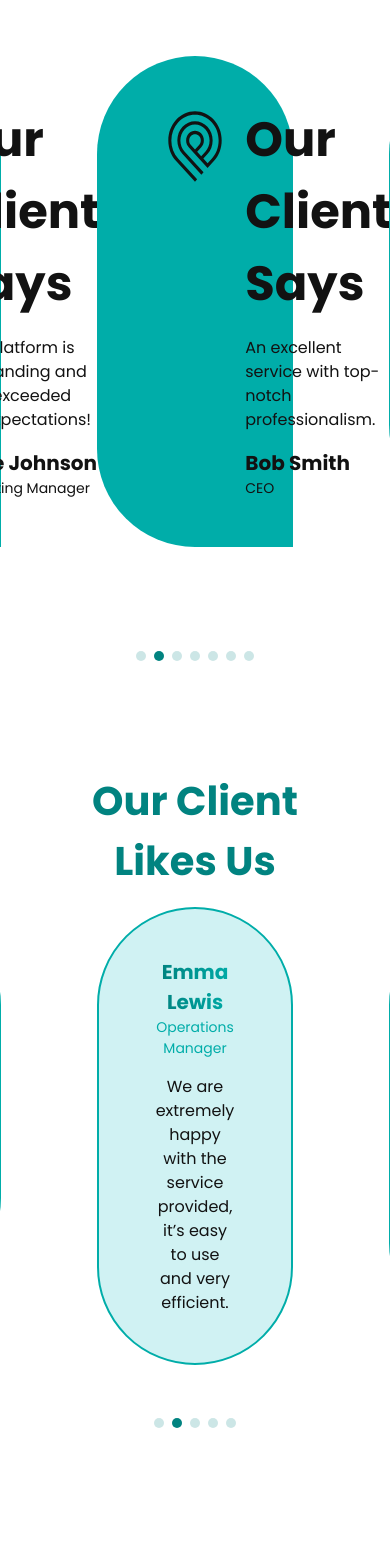
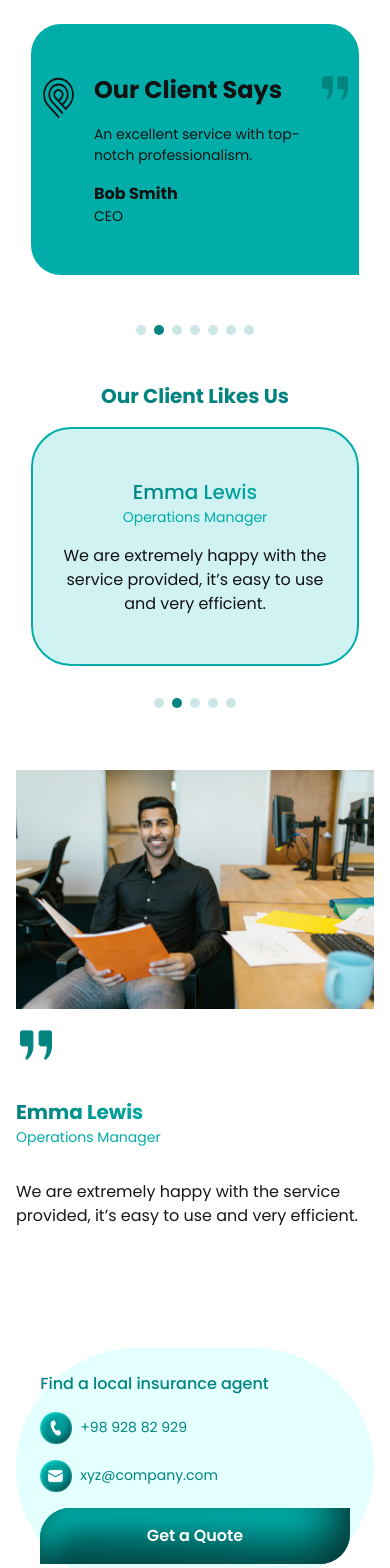
Before and after one commit to Prepco-creator/PREPCO, a Next.js app: page /testimonials in a window 390 px wide. Shown: the part 180-1748 px from the top of the page. Built offline with nearby package versions, Linux system fonts and the light colour scheme.

Commit message:
Testimonials Page is completed

```diff
--- a/src/components/comman/CTA.tsx
+++ b/src/components/comman/CTA.tsx
@@ -10,18 +10,18 @@ const CTA: React.FC<CTAProps> = ({ className }) => {
 
 
     return (
-        <section className={`p-6 shadow-multi-layer flex items-center justify-center gap-12 rounded-full ${className}`}>
-            <h1 className='flex-[3] text-custom-24 font-medium text-primary'>Find a local insurance agent</h1>
-            <div className='flex flex-row gap-2 items-center'>
-                <Image width={48} height={48} src={images.pngs.phoneIcon} alt="" />
-                <p className='text-primary text-custom-20'>+98 928 82 929</p>
+        <section className={`p-6 shadow-multi-layer flex flex-col lg:flex-row items-start lg:items-center justify-center gap-4 lg:gap-12 rounded-full ${className}`}>
+            <h1 className='flex-[3] text-custom-16 lg:text-custom-24 font-medium text-primary'>Find a local insurance agent</h1>
+            <div className='flex flex-row gap-2 items-center text-custom-14'>
+                <Image width={48} height={48} className='w-[32px] h-[32px] lg:w-[48px] lg:h-[48px]' src={images.pngs.phoneIcon} alt="" />
+                <p className='text-primary text-custom-14 lg:text-custom-20'>+98 928 82 929</p>
             </div>
             <div className='flex flex-row gap-2 items-center'>
-                <Image width={48} height={48} src={images.pngs.mailIcon} alt="" />
-                <p className='text-primary text-custom-20'>xyz@company.com</p>
+                <Image width={48} height={48} className='w-[32px] h-[32px] lg:w-[48px] lg:h-[48px]' src={images.pngs.mailIcon} alt="" />
+                <p className='text-primary text-custom-14 lg:text-custom-20'>xyz@company.com</p>
             </div>
             <button
-                className="flex-[2] px-1 text-custom-20 py-4 bg-custom-gradient shadow-double-inset text-white font-semibold custom-border-radius"
+                className="flex-[2] w-full px-1 text-custom-16-bold lg:text-custom-20 py-4 bg-custom-gradient shadow-double-inset text-white font-semibold custom-border-radius"
             >
                 Get a Quote
             </button>
--- a/src/components/testimonials/SwiperComponent1.tsx
+++ b/src/components/testimonials/SwiperComponent1.tsx
@@ -14,9 +14,9 @@ import './testimonials.css'
 
 const SwiperComponent1: React.FC<SwiperComponent1Props> = ({ testimonials }) => {
     return (
-        <section className='p-16'>
+        <section className='px-4 py-8 lg:p-16'>
             <Swiper
-                modules={[Pagination, Navigation,Autoplay]}
+                modules={[Pagination, Navigation, Autoplay]}
                 pagination={{
                     clickable: true,
                 }}
@@ -33,19 +33,19 @@ const SwiperComponent1: React.FC<SwiperComponent1Props> = ({ testimonials }) =>
                 {testimonials.map((testimonial: Testimonial, index: number) => (
                     <SwiperSlide key={index}>
                         <div
-                            style={{ borderRadius: '100px 100px 0px 100px' }}
-                            className="bg-primary1 text-primaryDark w-3/4 flex flex-row gap-4 items-start px-16 py-12 mx-auto"
+
+                            className="bg-primary1 text-primaryDark w-11/12 rounded-[30px] rounded-br-[0px] lg:rounded-[100px] lg:rounded-br-[0px] lg:w-3/4 flex flex-row gap-4 items-start px-2 lg:px-16 py-12 mx-auto"
                         >
-                            <Image width={73} height={96} src={images.svgs.logoIcon} alt="logo" />
+                            <Image width={73} height={96} className='w-[39px] h-[52px] lg:w-[73px] lg:h-[96px]' src={images.svgs.logoIcon} alt="logo" />
                             <div className="flex flex-col gap-4 flex-1">
-                                <h1 className="text-custom-48-bold">Our Client Says</h1>
-                                <p className="text-custom-16">{testimonial.testimonial}</p>
+                                <h1 className="text-custom-24 lg:text-custom-48-bold">Our Client Says</h1>
+                                <p className="text-custom-14 lg:text-custom-16">{testimonial.testimonial}</p>
                                 <div>
-                                    <h4 className="text-custom-20-bold">{testimonial.testimonee}</h4>
-                                    <p className="text-custom-14">{testimonial.position || 'Customer'}</p>
+                                    <h4 className="text-custom-16-bold lg:text-custom-20-bold">{testimonial.testimonee}</h4>
+                                    <p className="text-custom-14 lg:text-custom-14">{testimonial.position || 'Customer'}</p>
                                 </div>
                             </div>
-                            <Image width={64} height={64} src={images.svgs.doubleQuote} alt="double-quote" />
+                            <Image width={64} height={64} className='w-[32px] h-[32px] lg:w-[64px] lg:h-[64px]' src={images.svgs.doubleQuote} alt="double-quote" />
                         </div>
                     </SwiperSlide>
                 ))}
--- a/src/components/testimonials/SwiperComponent2.tsx
+++ b/src/components/testimonials/SwiperComponent2.tsx
@@ -12,8 +12,8 @@ import './testimonials.css'
 
 const SwiperComponent2: React.FC<SwiperComponent1Props> = ({ testimonials }) => {
     return (
-        <section className='p-16'>
-            <h1 className='capitalize text-custom-40 text-primary text-center mb-4'>our client likes us</h1>
+        <section className='px-4 py-8 lg:p-16'>
+            <h1 className='capitalize text-custom-20-bold lg:text-custom-40 text-primary text-center mb-4'>our client likes us</h1>
             <Swiper
                 modules={[Pagination, Navigation, Autoplay]}
                 pagination={{
@@ -31,9 +31,9 @@ const SwiperComponent2: React.FC<SwiperComponent1Props> = ({ testimonials }) =>
             >
                 {testimonials.map((testimonial: Testimonial, index: number) => (
                     <SwiperSlide key={index}>
-                        <div className="bg-accent-1 rounded-full border-[2px] border-solid border-primary1 text-primaryDark w-3/4 flex flex-col gap-4 items-center justify-center px-16 py-12 mx-auto">
+                        <div className="bg-accent-1 rounded-[40px] lg:rounded-full border-[2px] border-solid border-primary1 text-primaryDark w-11/12 lg:w-3/4 flex flex-col gap-4 items-center justify-center p-5 lg:px-16 py-12 mx-auto">
                             <div className='text-center'>
-                                <h4 className="text-custom-20-bold bg-custom-gradient bg-clip-text text-transparent">{testimonial.testimonee}</h4>
+                                <h4 className="text-custom-20 lg:text-custom-20-bold bg-custom-gradient bg-clip-text text-transparent">{testimonial.testimonee}</h4>
                                 <p className="text-custom-14 text-primary1">{testimonial.position || 'Customer'}</p>
                             </div>
                             <p className='text-custom-16 text-center'>
--- a/src/components/testimonials/SwiperComponent3.tsx
+++ b/src/components/testimonials/SwiperComponent3.tsx
@@ -14,7 +14,7 @@ import './testimonials.css'
 
 const SwiperComponent3: React.FC<SwiperComponent1Props> = ({ testimonials }) => {
     return (
-        <section className='py-16'>
+        <section className='py-8 lg:py-16'>
             <Swiper
                 modules={[Pagination, Navigation, Autoplay, EffectCreative]}
                 pagination={false}
@@ -40,11 +40,11 @@ const SwiperComponent3: React.FC<SwiperComponent1Props> = ({ testimonials }) =>
             >
                 {testimonials.map((testimonial: Testimonial, index: number) => (
                     <SwiperSlide key={index}>
-                        <section className='flex flex-row items-center bg-white'>
+                        <section className='flex flex-col lg:flex-row items-center bg-white p-4 lg:p-0'>
                             <div className='flex-1 h-full'>
                                 <Image width={720} height={382} src={images.jpgs.testimonialImage} alt="testimonial" />
                             </div>
-                            <div className='flex-1 p-12 flex flex-col gap-8 items-start justify-start'>
+                            <div className='flex-1 py-4 lg:p-12 flex flex-col gap-8 items-start justify-start'>
                                 <Image width={40} height={40} src={images.svgs.doubleQuote} alt='double-quote' />
                                 <div className='text-left'>
                                     <h4 className="text-custom-20-bold bg-custom-gradient bg-clip-text text-transparent">{testimonial.testimonee}</h4>
--- a/src/components/testimonials/Testimonials.tsx
+++ b/src/components/testimonials/Testimonials.tsx
@@ -13,7 +13,7 @@ const Testimonials = () => {
       <SwiperComponent1 testimonials={testimonials1} />
       <SwiperComponent2 testimonials={testimonials2} />
       <SwiperComponent3 testimonials={testimonials2} />
-      <CTA className='w-11/12 mx-auto my-8 bg-accent-2 rounded-full shadow-none'/>
+      <CTA className='w-11/12 mx-auto my-8 bg-accent-2 rounded-[40px] lg:rounded-full shadow-none' />
     </section>
   )
 }
```
